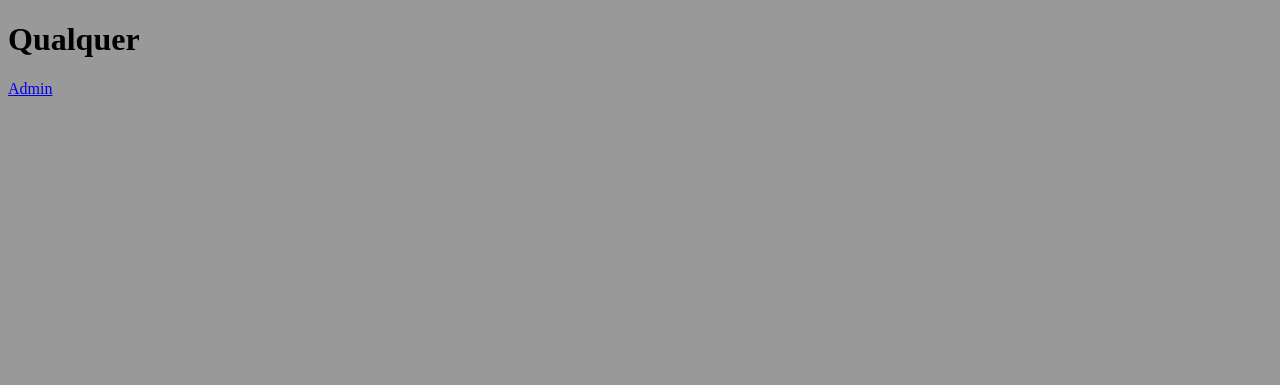
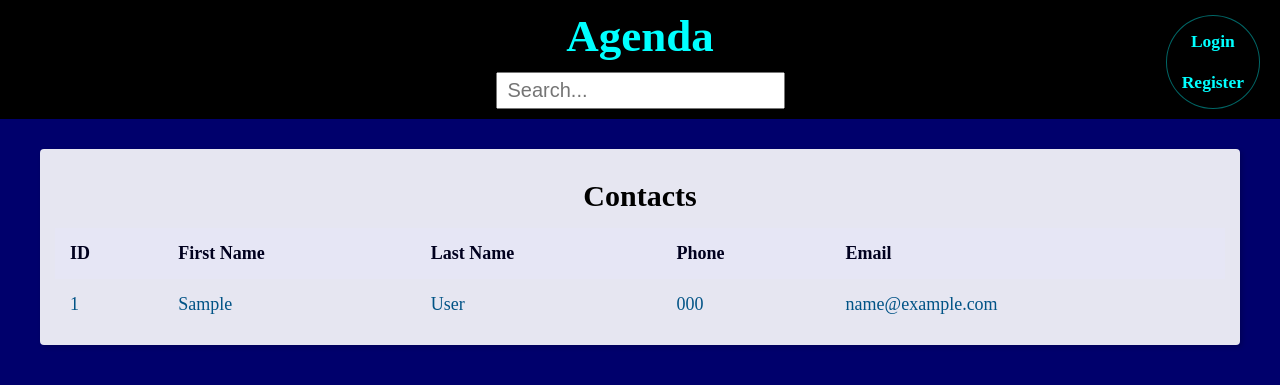
Before and after one commit to TioZiio/Django, a Django app: page / in a window 1280 px wide. Before the commit the part shown is almost empty. Shown: the top 385 px of the page. Run offline with Django 5.2, Linux system fonts and the light colour scheme; tables that the repository leaves empty hold one stand-in row (values such as "Sample post").

Commit message:
Configurando e organizando novas funcionalidades da Agenda.
Configurado o novo CSS.
Adicionado a lista de contatos na página principal.
Adicionaod a página refente a cada contato (vinculado ao ID).
Organizado e incluido as novas HTMLs do menu e da lista de contatos. Utilizando Django HTML.
Adicionado funcionaliade que, ao apagar um contato, excluir a sua picture se existir.

```diff
--- a/base_static/global/css/style.css
+++ b/base_static/global/css/style.css
@@ -1,4 +1,178 @@
+:root {
+    --color-white: rgba(255,255,255,0.9);
+    --color-black: rgba(0,0,0);
+    --color-black-shadow: rgba(0,0,0,0.3);
+    --color-main: #00FFFF;
+    --color-main-shadow: rgba(0,255,255,0.4);
+    --background: rgb(0,0,108);
+    --spacing: 1.5rem;
+    --link-dark-color: rgb(0, 83, 134);
+    --link-light-color: rgb(156, 217, 255);
+    --clr-black: rgb(0, 0, 30);
+    --clr-light-gray: rgb(230, 230, 245);
+    --clr-dark-shadow-5: rgba(0, 0, 10, 5%);
+    --clr-dark-shadow-10: rgba(0, 0, 10, 10%);
+    --clr-dark-shadow-20: rgba(0, 0, 10, 20%);
+    --clr-light-shadow-5: rgba(200, 200, 255, 5%);
+    --clr-light-shadow-10: rgba(200, 200, 255, 10%);
+    --clr-light-shadow-20: rgba(200, 200, 255, 20%);
+    --main-page-width: 120rem;
+    --table-min-width: 60rem;
+    --biggest-font-size: 5rem;
+    --bigger-font-size: 4rem;
+    --big-font-size: 3.2rem;
+    --medium-font-size: 3rem;
+    --small-font-size: 1.6rem;
+    --smaller-font-size: 1.4rem;
+    --smallest-font-size: 1.2rem;
+    --transition-fast: 300ms;
+    --transition-medium: 600ms;
+    --transition-slow: 1s;
+    --default-border-radius: 4px;
+}
+* {
+    margin: 0;
+    padding: 0;
+    box-sizing: border-box;
+}
+html {
+    font-size: 62.5%;
+}
 
 body {
-    background: rgba(0,0,0,0.4);
+    background: var(--background);
+    background-size: cover;
 }
+
+a {
+    text-decoration: none;
+}
+
+.my-font {
+    font-family: "Open Sans", system-ui;
+    font-optical-sizing: auto;
+    font-style: italic;
+    font-variation-settings: "wdth" 97;
+}
+
+/* Configurações do menu  */
+.menu {
+    background: var(--color-black);
+    color: var(--color-main);
+}
+
+.agenda {
+    font-size: 4.5rem;
+    text-align: center;
+    padding-top: 1rem;
+}
+
+.login {
+    position: absolute;
+    right: 0;
+    top: 0;
+    margin-top: 1.5rem;
+    margin-right: 2rem;
+    padding: 1.5rem;
+    display: flex;
+    flex-direction: column;
+    gap: 2rem;
+    border: 0.1rem solid var(--color-main-shadow);
+    border-radius: 50%;
+    text-align: center;
+    font-size: 1.5rem;
+}
+
+.content-search {
+    background: var(--color-black);
+    display: fixed;
+    text-align: center;
+    padding: 1rem;
+}
+
+.content-search label {
+    display: block;
+    font-size: 5rem;
+}
+
+.content-search input {
+    padding: 0.5rem 1rem;
+    font-size: 2rem;
+}
+
+/* Fim configurações menu  */
+
+/* Configurações lista */
+
+.content {
+  max-width: var(--main-page-width);
+  margin: calc(var(--spacing) * 2) auto;
+  padding: var(--spacing);
+  background: var(--color-white);
+  box-shadow: 2px 2px 5px var(--clr-dark-shadow-20);
+  border-radius: var(--default-border-radius);
+}
+
+.responsive-table {
+  width: 100%;
+  overflow-x: auto;
+}
+
+.contacts-table {
+  width: 100%;
+  min-width: var(--table-min-width);
+  border-collapse: collapse;
+}
+
+.table-caption {
+  font-size: var(--medium-font-size);
+  font-weight: bold;
+  padding: var(--spacing);
+}
+
+.table-row {
+  text-align: left;
+  text-overflow: ellipsis;
+  transition: background-color var(--transition-fast) ease-in-out;
+}
+
+.table-row:nth-of-type(2n) {
+  background: var(--clr-dark-shadow-5);
+}
+
+.table-row:not(.table-row-header):hover {
+  background: var(--clr-dark-shadow-10);
+}
+
+.table-row-header {
+  background: var(--clr-light-gray);
+  color: var(--clr-black);
+}
+
+.table-cel,
+.table-header {
+    font-size: 1.8rem;
+    padding: var(--spacing);
+}
+
+.table-link {
+  color: var(--link-dark-color);
+  transition: color var(--transition-fast) ease-in-out;
+  text-decoration: none;
+}
+
+.table-link:hover {
+  color: var(--clr-black);
+}
+
+/* Fim do Lista*/
+
+/* Configurações contatos unicos */
+
+.single-contact h1 {
+    font-size: 3rem;
+}
+
+.single-contact p {
+    font-size: 1.8rem;
+}
--- a/base_templates/global/base.html
+++ b/base_templates/global/base.html
@@ -2,15 +2,17 @@
 <html lang="pt-BR">
 <head>
     <meta charset="UTF-8">
-
+    <meta name="viewport" content='width=device-width, initial-scale=1.0'>
     <title>Agenda</title>
     <link rel="stylesheet" href="{% static 'global/css/style.css' %}">
 </head>
-
 <body>
     <div>
-            <h1>Qualquer</h1>
-            <a class="admin" href="http://127.0.0.1:8000/admin/">Admin</a>
+        {% include './partials/menu.html' %}
+
+        <main class="content">
+            {% block content %}{% endblock content %}
+        </main>
     </div>
 </body>
 </html>
--- /dev/null
+++ b/base_templates/global/partials/menu.html
@@ -0,0 +1,13 @@
+<nav class='menu'>
+    <h1 class='agenda'>Agenda</h1>
+    <div class='login'>
+        <h3>Login</h3>
+        <h3>Register</h3>
+    </div>
+    <div class='content-search'>
+        <form action='/search/' method='get'>
+            <input class='search-input' type='text' id='search'
+            name='s' placeholder='Search...' value=''>
+        </form>
+    </div>
+</nav>
--- a/contact/admin.py
+++ b/contact/admin.py
@@ -3,13 +3,13 @@ from contact import models
 
 @admin.register(models.Contact)
 class ContactAdmin(admin.ModelAdmin):
-    list_display = ('id','first_name', 'last_name', 'phone',)
+    list_display = ('id','first_name', 'last_name','show',)
     ordering = ('-id',)
     # list_filter = ('date',) - Cria lista de filtros;
     search_fields = ('id', 'first_name', 'last_name',)
     list_per_page = 10
     list_max_show_all = 100
-    list_editable = ('first_name', 'last_name','phone',)
+    list_editable = ('first_name', 'last_name', 'show',)
     list_display_links = ('id',)
 
 
--- a/contact/models.py
+++ b/contact/models.py
@@ -1,3 +1,5 @@
+import os
+
 from django.db import models
 from django.utils import timezone
 from django.contrib.auth.models import User
@@ -30,6 +32,7 @@ class Contact(models.Model):
         return (f'{self.first_name} {self.last_name}')
 
     def save(self, *args, **kwargs):
+        # Função que converte first_name e last_name em title;
         fields_str = ['first_name','last_name']
 
         for field in fields_str:
@@ -38,3 +41,12 @@ class Contact(models.Model):
                 setattr(self, field, value.title())
 
         super(Contact, self).save(*args, **kwargs)
+
+    def delete(self, *args, **kwargs):
+        # Apaga a imagem da pasta picture se o usuário for apagado;
+        if self.picture:
+            if os.path.isfile(self.picture.path):
+                os.remove(self.picture.path)
+            else:
+                print('log delete picture')
+        super().delete(*args, **kwargs)
--- a/contact/templates/contact/index.html
+++ b/contact/templates/contact/index.html
@@ -1 +1,5 @@
 {% extends 'global/base.html' %}
+
+{% block content %}
+    {% include './partials/table.html'%}
+{% endblock content %}
--- /dev/null
+++ b/contact/templates/contact/partials/table.html
@@ -0,0 +1,46 @@
+<div class='responsive-table'>
+    <table class="contacts-table">
+        <caption class="table-caption">Contacts</caption>
+        <thead>
+            <tr class="table-row table-row-header">
+                <th class="table-header">ID</th>
+                <th class="table-header">First Name</th>
+                <th class="table-header">Last Name</th>
+                <th class="table-header">Phone</th>
+                <th class="table-header">Email</th>
+            </tr>
+        </thead>
+        <tbody>
+            {% for contact in contacts %}
+            <tr class="table-row">
+                <td class="table-cel">
+                    <a class="table-link"
+                        href="{% url 'contact:contact' contact.id %}">
+                        {{ contact.id }}
+                    </a>
+                </td>
+                    <td class="table-cel">
+                    <a class="table-link" href="#">
+                        {{ contact.first_name }}
+                    </a>
+                </td>
+                <td class="table-cel">
+                    <a class="table-link" href="#">
+                        {{ contact.last_name }}
+                    </a>
+                </td>
+                <td class="table-cel">
+                    <a class="table-link" href="#">
+                        {{ contact.phone }}
+                    </a>
+                </td>
+                <td class="table-cel">
+                    <a class="table-link" href="#">
+                        {{ contact.email }}
+                    </a>
+                </td>
+            </tr>
+            {% endfor %}
+        </tbody>
+    </table>
+</div>
--- a/contact/urls.py
+++ b/contact/urls.py
@@ -4,5 +4,6 @@ from contact import views
 app_name = 'contact'
 
 urlpatterns = [
+    path('<int:contact_id>/', views.singleContact, name='contact'),
     path('', views.index, name='index'),
 ]
--- a/contact/views.py
+++ /dev/null
@@ -1,8 +0,0 @@
-from django.shortcuts import render
-
-
-def index(request):
-    return render(
-        request,
-        'contact/index.html',
-    )
--- /dev/null
+++ b/contact/views/__init__.py
@@ -0,0 +1,2 @@
+
+from .contact_views import *
--- /dev/null
+++ b/contact/views/contact_views.py
@@ -0,0 +1,30 @@
+from django.shortcuts import render, get_object_or_404
+from contact.models import Contact
+
+def index(request):
+    contacts = Contact.objects.filter(show=True).order_by('-id')[:10]
+
+    print(contacts.query)
+
+    context = {
+            'contacts': contacts,
+    }
+    return render(
+        request,
+        'contact/index.html',
+        context
+    )
+
+def singleContact(request, contact_id):
+    single_contact = get_object_or_404(
+        Contact, pk=contact_id, show=True
+    )
+
+    context = {
+            'contact': single_contact,
+    }
+    return render(
+        request,
+        'contact/single_contact.html',
+        context
+    )
--- a/project/settings.py
+++ b/project/settings.py
@@ -118,10 +118,8 @@ USE_TZ = True
 # Static files (CSS, JavaScript, Images)
 # https://docs.djangoproject.com/en/5.1/howto/static-files/
 
-STATIC_URL = 'static/'
-STATICFILES_DIRS = (
-    BASE_DIR / 'base_static' ,
-)
+STATIC_URL = '/static/'
+STATICFILES_DIRS = [BASE_DIR / 'base_static']
 STATIC_ROOT = BASE_DIR / 'static' #collectstatic
 
 MEDIA_URL = 'media/'
```
Also changed, not shown: contact/templates/contact/single_contact.html (added, +16 -0 lines), 1 other file. Lines whose indentation alone changed are shown as unchanged.
